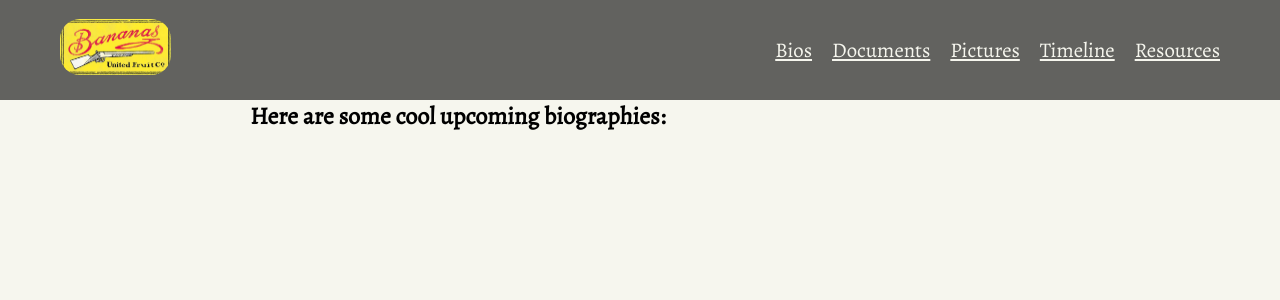
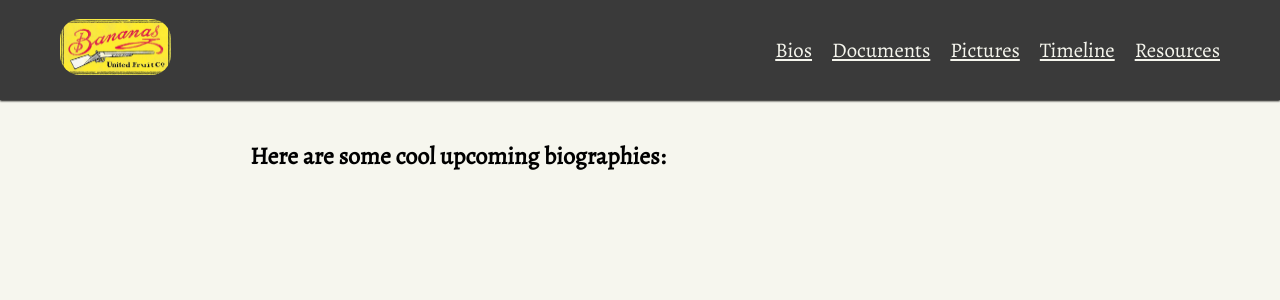
Before and after one commit to mythmakerseven/unitedfruitcompany, a Next.js app: page /bios in a window 1280 px wide. Shown: the top 300 px of the page. Built offline with nearby package versions, Linux system fonts and the light colour scheme.

Commit message:
make navbar opaque on non-home pages

```diff
--- a/components/Container/index.tsx
+++ b/components/Container/index.tsx
@@ -2,8 +2,8 @@ import styled from 'styled-components'
 
 const Container = styled.div`
   width: 780px;
-  margin: 0 auto;
-  margin-top: ${({ theme }) => theme.navbar.height};
+  margin: auto;
+  margin-top: calc(${({ theme }) => theme.navbar.height} + 40px);
   padding: 0;
 
   @media (max-width: 800px) {
--- a/components/Hero/styles.ts
+++ b/components/Hero/styles.ts
@@ -11,7 +11,7 @@ export const Container = styled.div`
   border-bottom: 1px solid rgba(178, 151, 0, 0.3);
   padding: 60px 0;
 
-  @media (max-width: 1400px) {
+  @media (max-width: 1420px) {
     width: 90%;
   }
 
--- a/components/Navbar/index.tsx
+++ b/components/Navbar/index.tsx
@@ -39,7 +39,7 @@ const Navbar: React.FC = () => {
   }
 
   return (
-    <NavDiv>
+    <NavDiv color={router.pathname === '/' ? 'rgba(0, 0, 0, 0.6)' : '#3a3a3a' }>
       <NavContainer>
         <div>
           <Link href='/' passHref>
--- a/components/Navbar/styles.ts
+++ b/components/Navbar/styles.ts
@@ -7,8 +7,9 @@ export const NavDiv = styled.div`
   width: 100%;
   height: ${({ theme }) => theme.navbar.height};
   z-index: 10000;
-  background: rgba(0, 0, 0, 0.6);
+  background: ${props => props.color};
   color: ${({ theme }) => theme.colors.primary};
+  box-shadow: 0 1px 2px black;
 
   img {
     border-radius: 20px;
```
